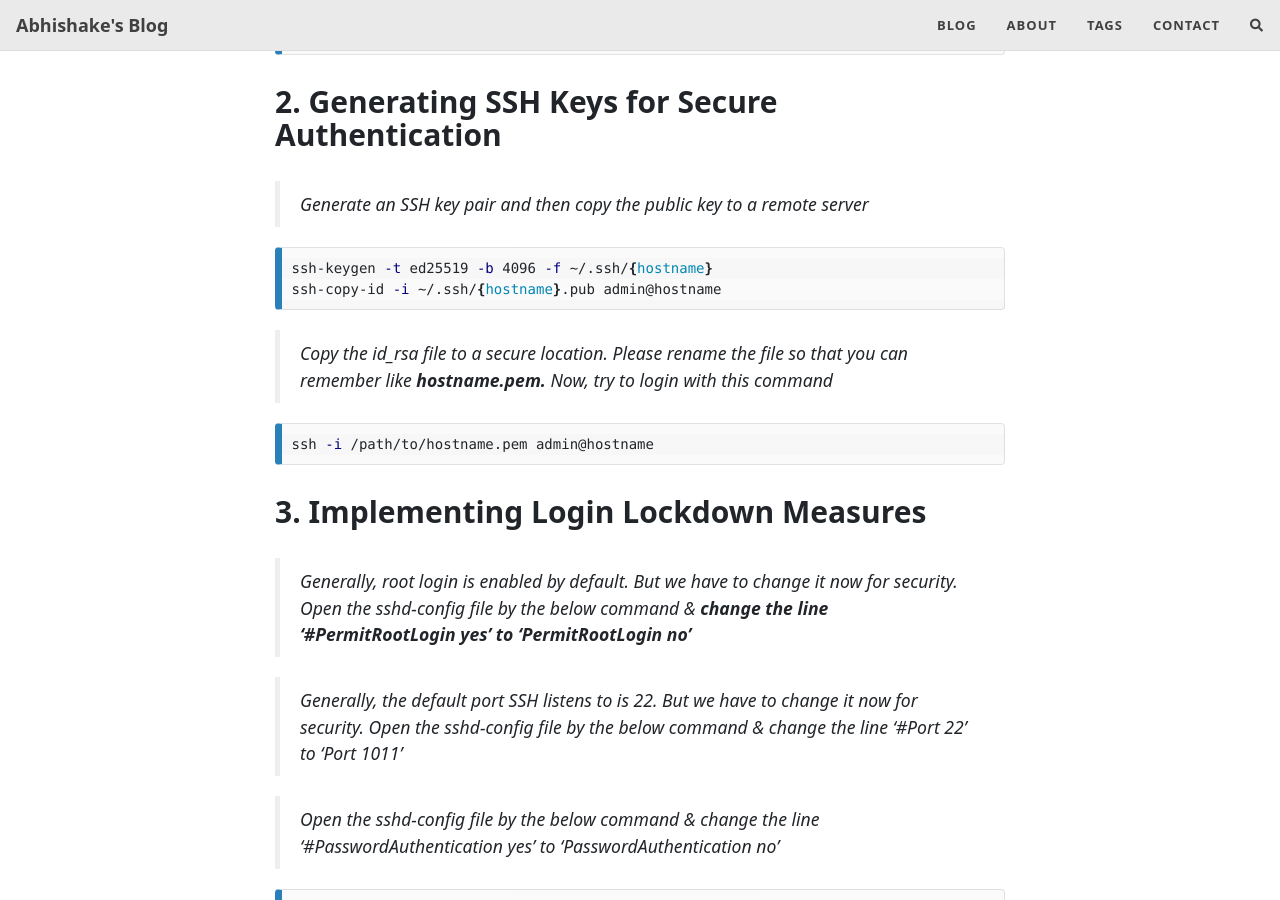
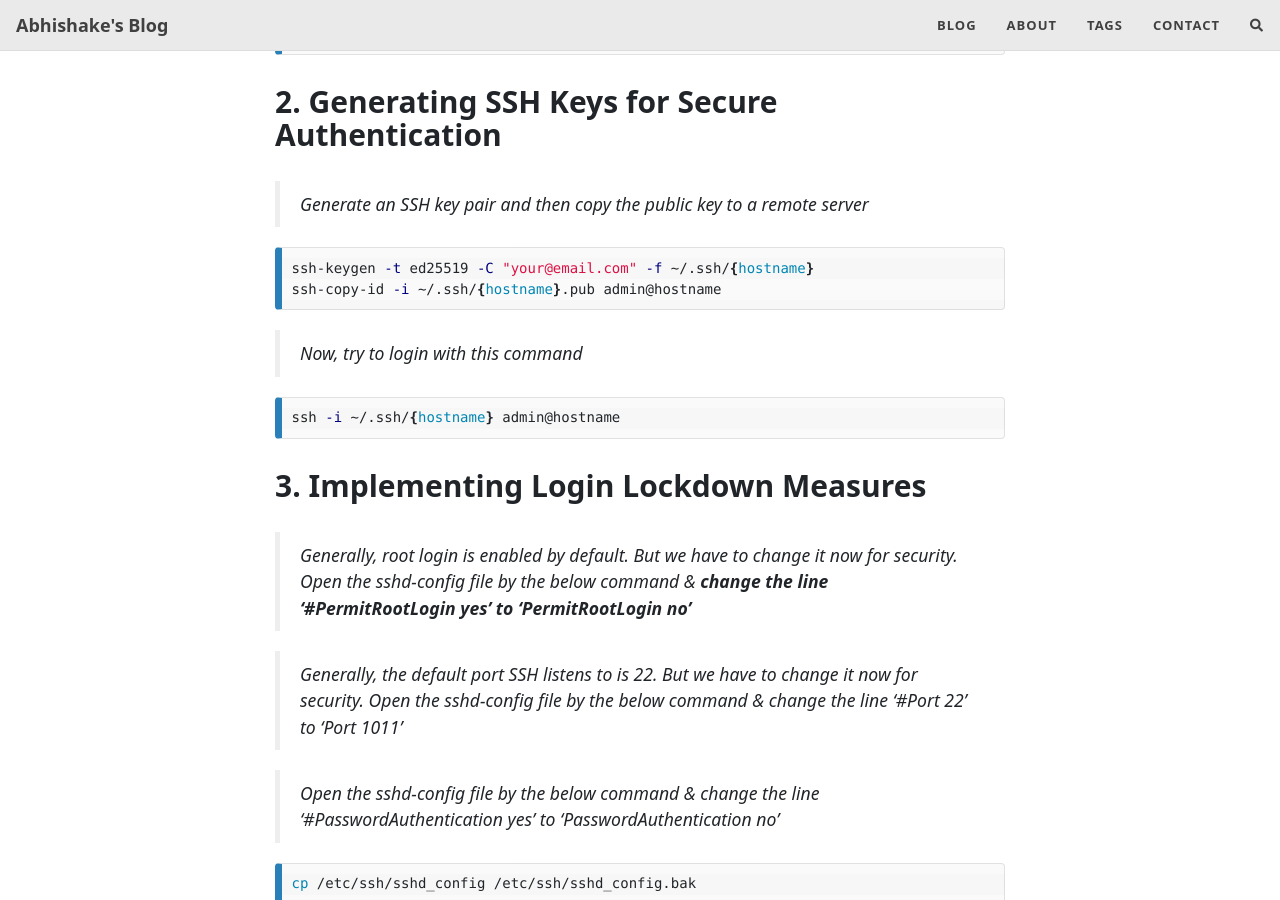
Before and after one commit to Abhishake63/abhishake.github.io, a Jekyll site: the page built from _posts/2024-02-21-secure-linux-server.md, in a window 1280 px wide and 900 px high, scrolled down 977 px. Built offline with Jekyll 4.4.1, drawn with Linux system fonts in a browser that asks for light colours; nearby versions of some CDN libraries; comment, search, counter and statistics services are not loaded; some of the changed text lies outside the part shown.

Commit message:
modified secure linux server blog

````diff
--- a/_posts/2024-02-21-secure-linux-server.md
+++ b/_posts/2024-02-21-secure-linux-server.md
@@ -33,15 +33,15 @@
 >
 
 ```bash
-ssh-keygen -t ed25519 -b 4096 -f ~/.ssh/{hostname}
+ssh-keygen -t ed25519 -C "your@email.com" -f ~/.ssh/{hostname}
 ssh-copy-id -i ~/.ssh/{hostname}.pub admin@hostname
 ```
 
-> Copy the id_rsa file to a secure location. Please rename the file so that you can remember like **hostname.pem.** Now, try to login with this command
+> Now, try to login with this command
 >
 
 ```bash
-ssh -i /path/to/hostname.pem admin@hostname
+ssh -i ~/.ssh/{hostname} admin@hostname
 ```
 
 ## 3. Implementing Login Lockdown Measures
@@ -92,7 +92,7 @@
 >
 
 ```bash
-ssh -i /path/to/hostname.pem -p 1011 admin@hostname
+ssh -i ~/.ssh/{hostname} -p 1011 admin@hostname
 ```
 
 By following these five steps, you'll significantly enhance the security posture of your Linux server, reducing the risk of unauthorized access and potential security breaches. With a proactive approach to server security, you can safeguard your valuable data and maintain the confidentiality, integrity, and availability of your server resources.
````
